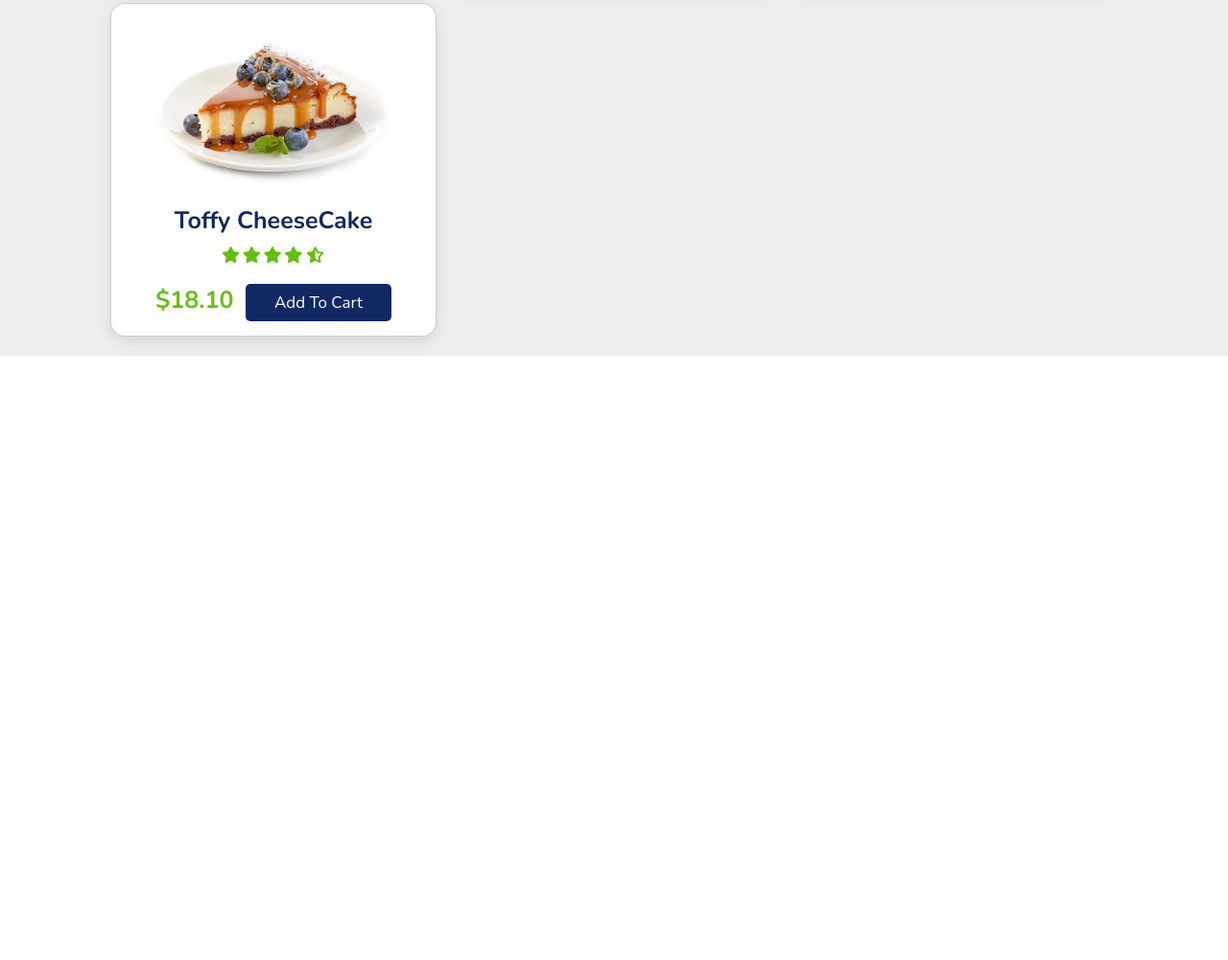
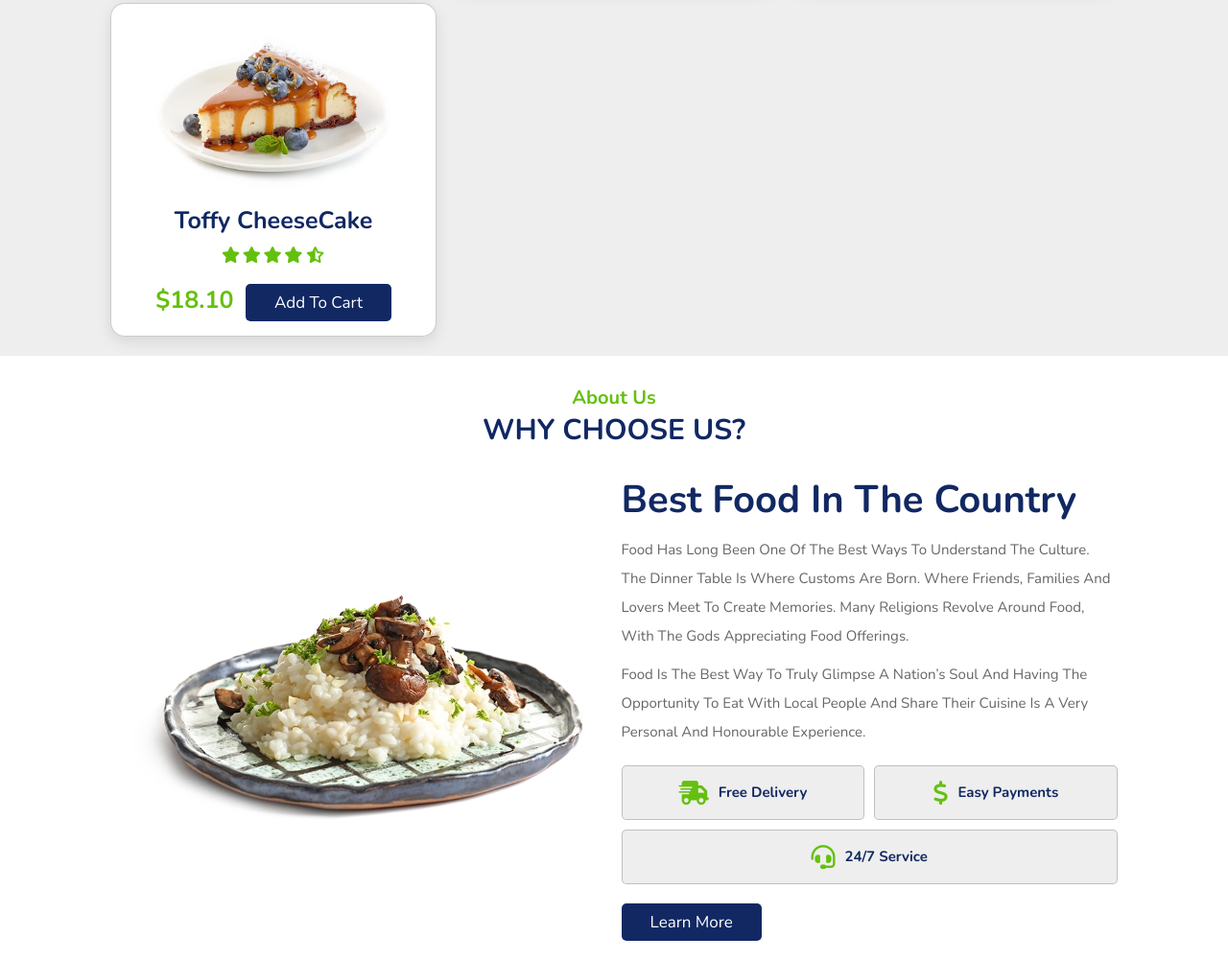
Before and after one commit to MaksymusPrime/FoodMa, a plain HTML site: page index.html in a window 1280 px wide. Shown: the part 1889-2890 px from the top of the page at 96% size. Before the commit the page ends 2260 px from the top, so only its background shows below. Drawn offline with nearby package versions, Linux system fonts and the light colour scheme.

Commit message:
aboutsection

```diff
--- a/index.html
+++ b/index.html
@@ -279,5 +279,42 @@
 </section>
 
 <!-- Dishes section end -->
+
+
+<!-- About section Start -->
+
+<section class="about" id="about">
+<h3 class="sub-heading">about us</h3>
+    <h1 class="heading">why choose us?</h1>
+
+    <div class="row">
+        <div class="image">
+            <img src="images/about-img.webp" alt="">
+        </div>
+        <div class="content">
+            <h3>best food in the country</h3>
+            <p>Food has long been one of the best ways to understand the culture. The dinner table is where customs are born. Where friends, families and lovers meet to create memories. Many religions revolve around food, with the Gods appreciating food offerings.</p>
+            <p>Food is the best way to truly glimpse a nation’s soul and having the opportunity to eat with local people and share their cuisine is a very personal and honourable experience.</p>
+            <div class="icons-container">
+                <div class="icons">
+                   <i class="fas fa-shipping-fast    "></i>
+                    <span>free delivery</span>
+                </div>
+                <div class="icons">
+                   <i class="fas fa-dollar-sign    "></i>
+                    <span>easy payments</span>
+                </div>
+                <div class="icons">
+                    <i class="fas fa-headset    "></i>
+                    <span>24/7 service</span>
+                </div>
+            </div>
+            <a href="#" class="btn">learn more</a>
+        </div>
+    </div>
+</section>
+<!-- About section end -->
+
+
 </body>
 </html>
--- a/style.css
+++ b/style.css
@@ -332,6 +332,73 @@ padding-top: 9rem;
 }
 
 
+.about .row {
+    display: flex;
+    flex-wrap: wrap;
+    gap: 1.5rem;
+    align-items: center;
+
+}
+
+.about .row .image {
+    flex: 1 1 45rem;
+}
+
+.about .row .image img{
+    width: 100%;
+}
+
+.about  .row .content {
+    flex: 1 1 45rem;
+}
+
+.about  .row .content h3{
+    color: var(--black);
+    font-size: 4rem;
+    padding: .5rem 0;
+}
+
+.about  .row .content p{
+    color: var(--light-color);
+    font-size: 1.5rem;
+    padding: .5rem 0;
+    line-height: 2;
+}
+
+.about  .row .content .icons-container {
+    display: flex;
+    gap: 1rem;
+    flex-wrap: wrap;
+    padding: 1rem 0;
+    margin-top: .5rem;
+
+}
+
+.about  .row .content .icons-container .icons {
+    background: #eee;
+    border-radius: .5rem;
+    border: .1rem solid rgba(0,0,0,.2);
+    display: flex;
+    align-items: center;
+    justify-content: center;
+    gap: 1rem;
+    flex: 1 1 17rem;
+    padding: 1.5rem 1rem;
+}
+
+.about  .row .content .icons-container .icons i {
+font-size: 2.5rem;
+color: var(--green);
+
+}
+
+.about  .row .content .icons-container .icons span {
+    font-size: 1.5rem;
+    font-weight: 700;
+    color: var(--black);
+
+    }
+
 
 
 
```
Also changed, not shown: images/about-img.webp (added).
